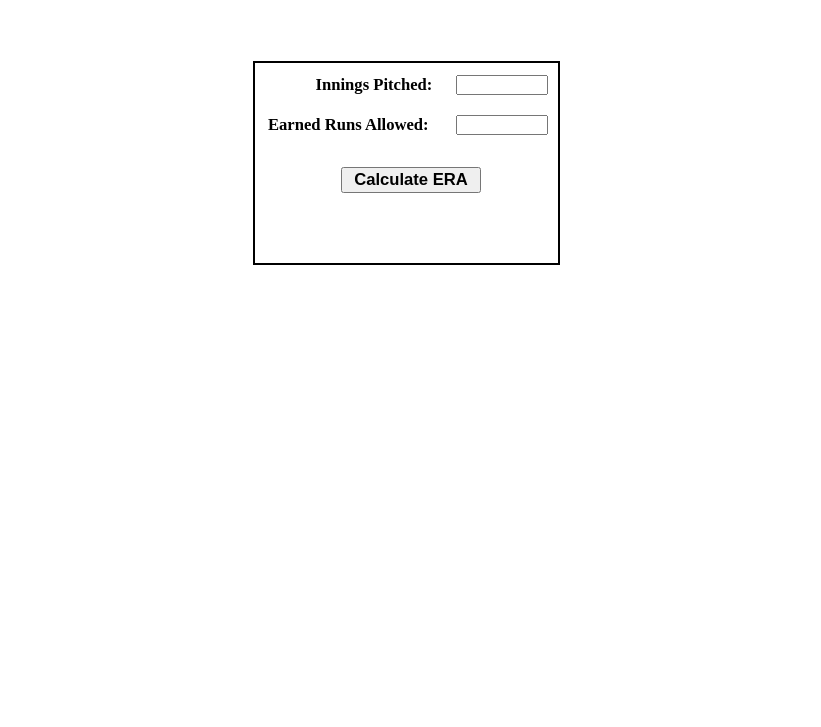
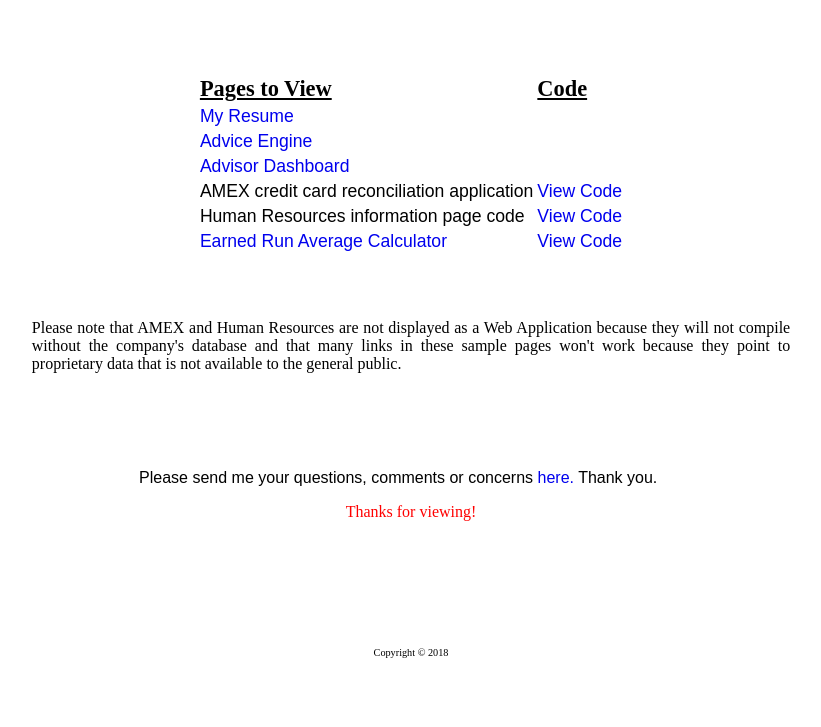
Before and after one commit to mdgeppert/ERA, a plain HTML site: page index.html in a window 1280 px wide. Shown: the part 73-800 px from the top of the page, without its empty margins (229-1050 px from the left). Drawn offline with nearby package versions, Linux system fonts and the light colour scheme; a web font is replaced by a local one.

Commit message:
Add files via upload

```diff
--- /dev/null
+++ b/homeStyle.css
@@ -0,0 +1,70 @@
+
+#title{
+    color: red;
+	font: 1.8vw TimesNewRoman;
+}
+.columnHead{
+    font-size: 1.4em;
+    text-decoration: underline;
+}
+
+.menu{
+    list-style-type: none;
+	margin-top: 8vh;
+	font-family: arial;
+}
+
+.code{
+    font-size: 1.4em;
+    text-decoration: underline;
+}
+.note{
+    margin-top: 15vh;
+    font-size: 1.2vw;
+    position: absolute;
+}
+
+.menuText{
+	font: 1.1em arial;
+}
+
+a{
+    text-decoration: none;
+}
+
+a:hover{
+	text-decoration: underline;
+}
+
+#github{
+    margin-top: 12vh;
+    margin-left: 4vw;
+    position: absolute;
+
+}
+
+#thanks{
+    color: red;
+    font-size: 1.em;
+    margin-bottom: 10%;
+}
+
+#copyright{
+    font-size: .8vw;
+
+}
+
+li{
+	font-size: 1.5vw;
+}
+
+.tableHead{
+	font-size: 1.5vw;
+	text-decoration: underline;
+}
+
+#returnEmail{
+	margin-top: 12vh;
+	margin-left: -2vw;
+	font-family: arial;
+}
--- a/index.html
+++ b/index.html
@@ -1,82 +1,97 @@
-<!DOCUMENT HTML>
+<!DOCTYPE HTML>
+
 <html>
-    <head>
-    <link href="stylesheet.css" type="text/css" rel="stylesheet">
-    <script src="https://ajax.googleapis.com/ajax/libs/jquery/3.3.1/jquery.min.js"></script>
-    <script>
-        src = "https://stackpath.bootstrapcdn.com/bootstrap/4.1.3/css/bootstrap.min.css"
-    </script>
-    <script>
-        src = "https://stackpath.bootstrapcdn.com/bootstrap/4.1.3/js/bootstrap.min.js"
-    </script>
-    <script>
-        src = "https://stackpath.bootstrapcdn.com/bootstrap/4.1.3/js/bootstrap.bundle.min.js"
-    </script>
-    <script>
-        textFit(docuent.querySelector("#inningsLabel, #earnedRunsLabel, #innings, #earnedRuns"));
-    </script>
-
+<head>
+    <link href="homeStyle.css" rel="stylesheet" type="text/css" />
 </head>
+<title>Matthew Geppert - Home</title>
 
 <body>
-    <div class="container">
-        <div class="col-md-4">
-            <div class="column1">
-            </div>
-        </div>
-    </div>
-    <div class="container">
-        <div class="col-md-4">
-            <div class="col-100">
-                <div class="field">
-                    <div class="container">
+    <center>
+        <div class="container">
+            <div class="row">
+                <div class="col-md-8">
 
-                        <form action="/action_page.php" id="form">
-                            <div class="row">
-                                <div class="col-25">
-                                    <label for="innings" id="inningsLabel">Innings Pitched:</label>
-                                </div>
-                                <div class="container1">
-                                    <input type="text" name="inningsPitched" id="innings">
-                                </div>
-                                <div class="col-25">
-                                    <label for="earnedRuns" id="earnedRunsLabel">Earned Runs Allowed:</label>
-                                </div>
-                                <div class="container1">
-                                    <input type="text" name="earnedRuns" id="earnedRuns">
-                                </div>
-                                <div>
-                                    <input type="button" id="calculate" onclick="myFunction()" value="Calculate ERA">
-                                </div>
-                            </div>
-                        </form>
-                        <p id="output"></p>
+                    <h1 style="color: red">Welcome to the online portfolio of Matthew Geppert!</h1>
+                    <table class="menu">
+                        <tr>
+                            <td><br/></td>
+                        </tr>
+                    </table>
+                    <table>
+                        <tr>
+                            <td><strong class="columnHead">Pages to View</strong></td>
+
+                            <td><strong class="code">Code</strong></td>
+
+                        </tr>
+
+                        <tr>
+                            <td><a href="/resume/index.html" target="blank" class="menuText">My Resume</a></td>
+                        </tr>
+                        <tr>
+                            <td><a href="/adviceEngine/" target="blank" class="menuText">Advice Engine</a></td>
 
 
+                        </tr>
+                        <tr>
+                            <td><a href="/dashboard/" target="blank" class="menuText">Advisor Dashboard</a></td>
+
+                        </tr>
+                        <tr>
+                            <td><span class="menuText">AMEX credit card reconciliation application</span></td>
+
+                            <td><a href="https://github.com/mdgeppert/AMEX-Expenses" target="blank" class="menuText">View Code</a></td>
+                        </tr>
+                        <tr>
+                            <td><span class="menuText">Human Resources information page code</span></td>
+
+                            <td><a href="https://github.com/mdgeppert/SHERPA-HR-Page/tree/master/WebSite1" target="blank" class="menuText">View Code</a></td>
+                        </tr>
+                        <tr>
+                            <td><a href="/era/" target="blank" class="menuText">Earned Run Average Calculator</a></td>
+                            <td><a href="https://github.com/mdgeppert/ERA" class="menuText">View Code</a></td>
+                        </tr>
+                    </table>
+                    <div class="container">
+                        <div class="col-md-2>"></div>
+                        <div class="col-md-8">
+                            <div style="width: 60%; margin-top: 5%">
+                                <p style="text-align: justify; width=50%;">Please note that AMEX and Human Resources are not displayed as a Web Application because they will not compile without the company's database and that many links in these sample pages won't work because they point to proprietary data that is not available to the general public.</p>
+
+                                <div id="returnEmail">Please send me your questions, comments or concerns <a href="mailto:mdgeppert@gmail.com">here.</a> Thank you.</div>
+                            </div>
+                        </div>
+                        <div class="col-md-2"></div>
                     </div>
+                    <!-- Start of SimpleHitCounter Code -->
 
+                    <!-- End of SimpleHitCounter Code -->
 
-                    <script>
-                        function myFunction(round, decimals) {
-                            var earnedRuns = document.getElementById("earnedRuns").value;
-                            var innings = document.getElementById("innings").value;
-                            var ERA = earnedRuns / innings * 9;
-                            var roundedERA = ERA.toFixed(2);
-                            document.getElementById("output").innerHTML = roundedERA;
-                        }
+                    <p id="thanks">Thanks for viewing!</p>
+                    <p id="copyright">Copyright &#169; 2018</p>
+                    <!-- Start of StatCounter Code for Default Guide -->
+                    <script type="text/javascript">
+                        var sc_project = 11358661;
+                        var sc_invisible = 0;
+                        var sc_security = "522b182f";
+                        var scJsHost = (("https:" == document.location.protocol) ?
+                            "https://secure." : "http://www.");
+                        document.write("<sc" + "ript type='text/javascript' src='" +
+                            scJsHost +
+                            "statcounter.com/counter/counter.js'></" + "script>");
                     </script>
-
-                </div>
-
-            </div>
-        </div>
-        <div class="container">
-            <div class="col-md-4">
-                <div class="column2">
+                    <noscript>
+                    <div class="statcounter"><a title="web analytics"
+                    href="http://statcounter.com/" target="_blank"><img
+                    class="statcounter"
+                    src="//c.statcounter.com/11358661/0/522b182f/0/" alt="web
+                    analytics"></a></div>
+                </noscript>
+                    <!-- End of StatCounter Code for Default Guide -->
                 </div>
             </div>
         </div>
-    </div>
+    </center>
 </body>
-
 </html>
```
